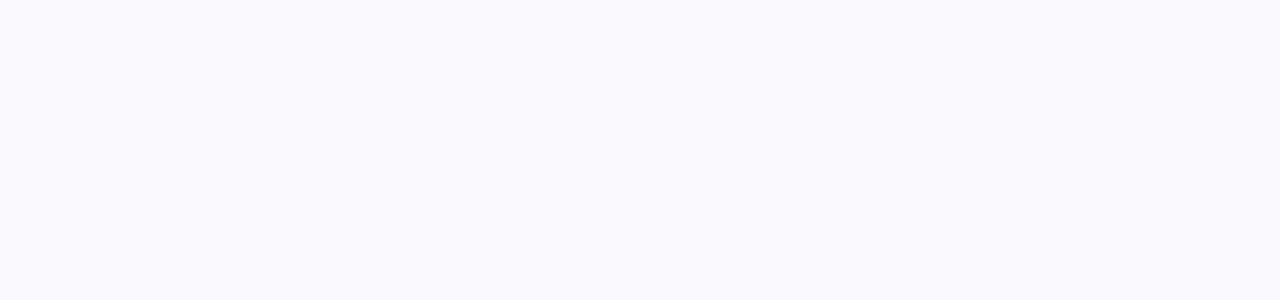
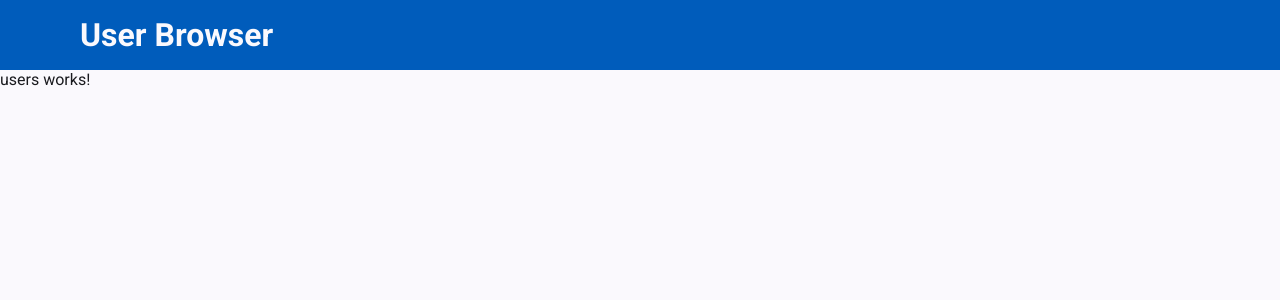
Before and after one commit to AGh123/user-browser, an Angular app: page /users in a window 1280 px wide. Before the commit this address led to /. Shown: the top 300 px of the page. Built offline with nearby package versions, Linux system fonts and the light colour scheme.

Commit message:
added header added users component and routes

```diff
--- a/src/app/app.html
+++ b/src/app/app.html
@@ -1 +1,2 @@
+<app-header />
 <router-outlet />
--- a/src/app/app.routes.ts
+++ b/src/app/app.routes.ts
@@ -1,3 +1,17 @@
 import { Routes } from '@angular/router';
 
-export const routes: Routes = [];
+export const routes: Routes = [
+  {
+    path: '',
+    redirectTo: '/users',
+    pathMatch: 'full',
+  },
+  {
+    path: 'users',
+    loadComponent: () => import('./pages/users/users').then((m) => m.Users),
+  },
+  {
+    path: '**',
+    redirectTo: '/users',
+  },
+];
--- a/src/app/app.ts
+++ b/src/app/app.ts
@@ -1,9 +1,10 @@
 import { Component } from '@angular/core';
 import { RouterOutlet } from '@angular/router';
+import { Header } from './layout/header/header';
 
 @Component({
   selector: 'app-root',
-  imports: [RouterOutlet],
+  imports: [RouterOutlet, Header],
   templateUrl: './app.html',
   styleUrl: './app.scss',
 })
--- /dev/null
+++ b/src/app/layout/header/header.html
@@ -0,0 +1,3 @@
+<header class="header">
+  <h1 (click)="navigateToUsers()">User Browser</h1>
+</header>
--- /dev/null
+++ b/src/app/layout/header/header.scss
@@ -0,0 +1,18 @@
+@use "../../../styles/tokens/breakpoints" as *;
+
+.header {
+  background-color: var(--mat-sys-primary);
+  box-shadow: 0 0.5rem 1rem var(--box-shadow);
+  position: sticky;
+  top: 0;
+  padding: 1rem 5rem;
+
+  @include is-mobile {
+    padding: 1rem;
+  }
+
+  h1 {
+    color: var(--mat-sys-surface);
+    cursor: pointer;
+  }
+}
--- /dev/null
+++ b/src/app/layout/header/header.ts
@@ -0,0 +1,16 @@
+import { Component, inject } from '@angular/core';
+import { Router } from '@angular/router';
+
+@Component({
+  selector: 'app-header',
+  imports: [],
+  templateUrl: './header.html',
+  styleUrl: './header.scss',
+})
+export class Header {
+  router = inject(Router);
+
+  navigateToUsers() {
+    this.router.navigate(['users']);
+  }
+}
--- /dev/null
+++ b/src/app/pages/users/users.html
@@ -0,0 +1 @@
+<p>users works!</p>
--- /dev/null
+++ b/src/app/pages/users/users.ts
@@ -0,0 +1,11 @@
+import { Component } from '@angular/core';
+
+@Component({
+  selector: 'app-users',
+  imports: [],
+  templateUrl: './users.html',
+  styleUrl: './users.scss'
+})
+export class Users {
+
+}
```
Also changed, not shown: src/app/pages/users/users.scss (added), 2 other files (tests, documents, lock files or other folders).
